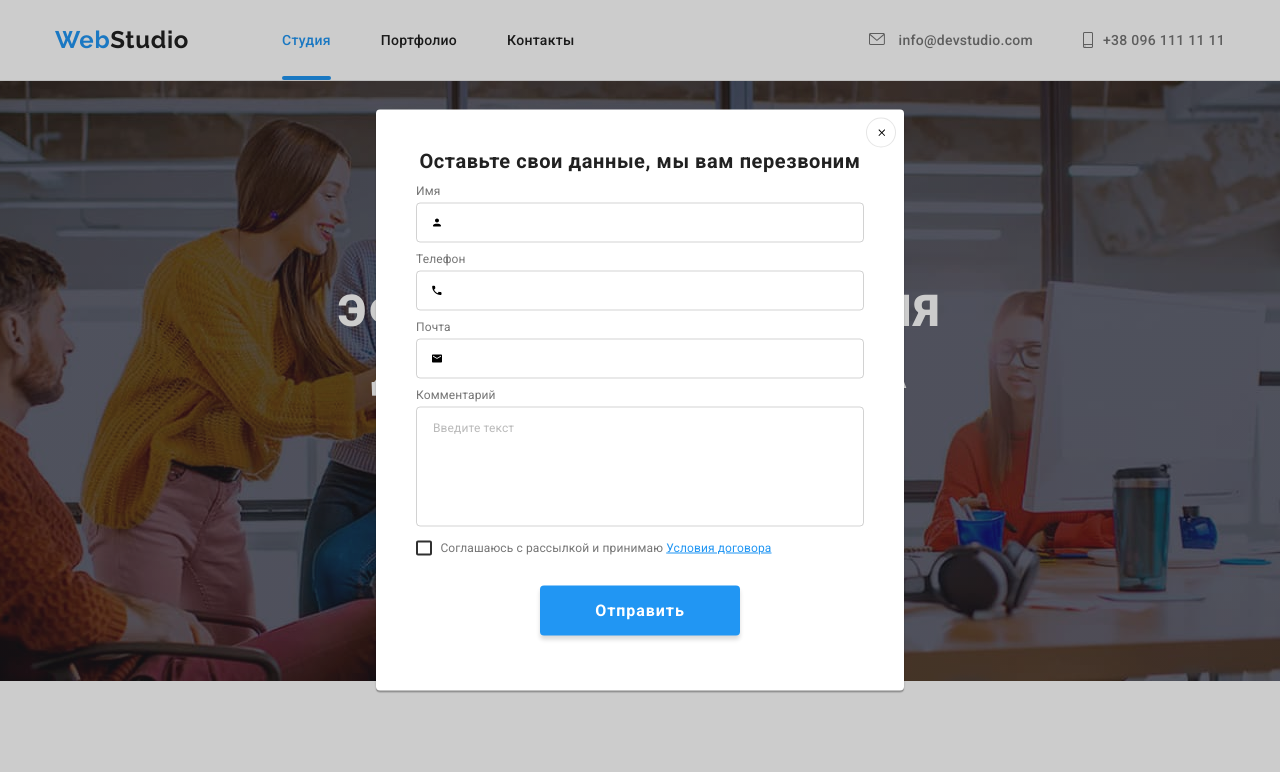
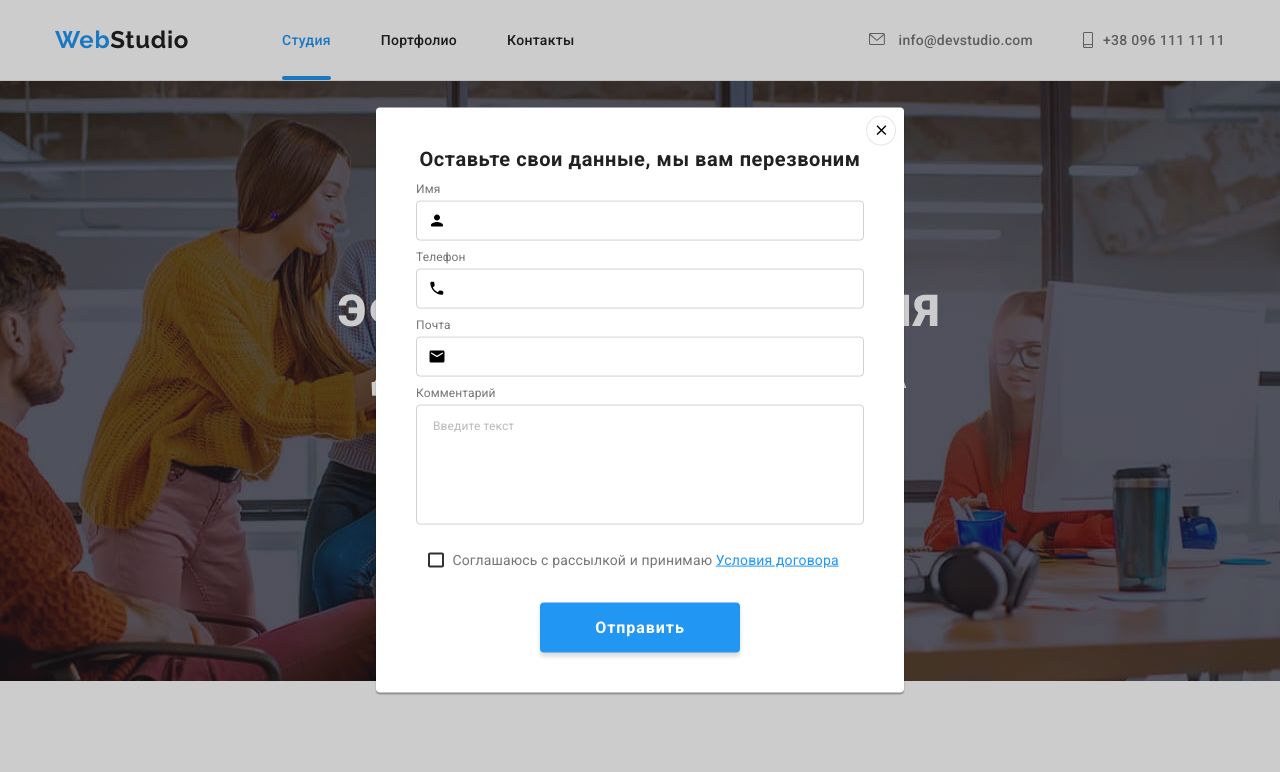
Before and after one commit to Viktor-117/goit-markup-hw-06, a plain HTML site: page index.html in a window 1280 px wide. Both pictures are taken after a click on the button "Заказать услугу". Shown: the top 772 px of the page. Drawn offline with nearby package versions, Linux system fonts and the light colour scheme.

Commit message:
hw6 edit

```diff
--- a/css/styles.css
+++ b/css/styles.css
@@ -520,6 +520,10 @@ background-position: center;
   display: flex;
 }
 
+.join {
+  margin-left: auto;
+}
+
 .join-email {
   width: 358px;
   height: 50px;
@@ -785,8 +789,8 @@ background-position: center;
 .input-icon {
   position: absolute;
   top: 50%;
-  left: 21px;
-  transform: translate(-50%, -50%);
+  left: 12px;
+  transform: translateY(-50%);
 }
 
 .modal-input {
@@ -841,14 +845,14 @@ background-position: center;
 
 .modal-checkbox-text {
   font-weight: 400;
-  font-size: 12px;
-  line-height: 1.16;
+  font-size: 14px;
+  line-height: 1.7;
   letter-spacing: 0.01em;
   color: var(--secondary-text-color);
-  margin-top: 10px;
-  margin-bottom: 4px;
+  margin-top: 20px;
   display: flex;
   align-items: center;
+  margin-left: 12px;
 }
 
 .modal-checkbox-text::before {
--- a/index.html
+++ b/index.html
@@ -304,7 +304,7 @@
                     <label for="name" class="modal-label">Имя</label>
                     <div class="input-wrap">
                         <input type="text" class="modal-input name" name="name" id="name">
-                        <svg class="input-icon" width="12" height="12">
+                        <svg class="input-icon" width="18" height="18">
                             <use href="./images/icon.svg#icon-person"></use>
                         </svg>
                     </div>
@@ -313,7 +313,7 @@
                     <label for="tel" class="modal-label">Телефон</label>
                     <div class="input-wrap">
                         <input type="tel" class="modal-input tel" name="tel" id="tel">
-                        <svg class="input-icon" width="13" height="13">
+                        <svg class="input-icon" width="18" height="18">
                             <use href="./images/icon.svg#icon-phone"></use>
                         </svg>
                     </div>
@@ -322,7 +322,7 @@
                     <label for="mail" class="modal-label">Почта</label>
                     <div class="input-wrap">
                         <input type="email" class="modal-input mail" name="mail" id="mail">
-                        <svg class="input-icon" width="15" height="12">
+                        <svg class="input-icon" width="18" height="18">
                             <use href="./images/icon.svg#icon-email"></use>
                         </svg>
                     </div>
@@ -338,7 +338,7 @@
             </form>
             <button type="submit" class="modal-submit">Отправить</button>
             <button type="button" class="modal-close" data-modal-close>
-                <svg class="modal-icon" width="11px" height="11px">
+                <svg class="modal-icon" width="18" height="18">
                     <use href="./images/icon.svg#icon-close"></use>
                 </svg>
             </button>
```
Also changed, not shown: images/close.svg (added).
